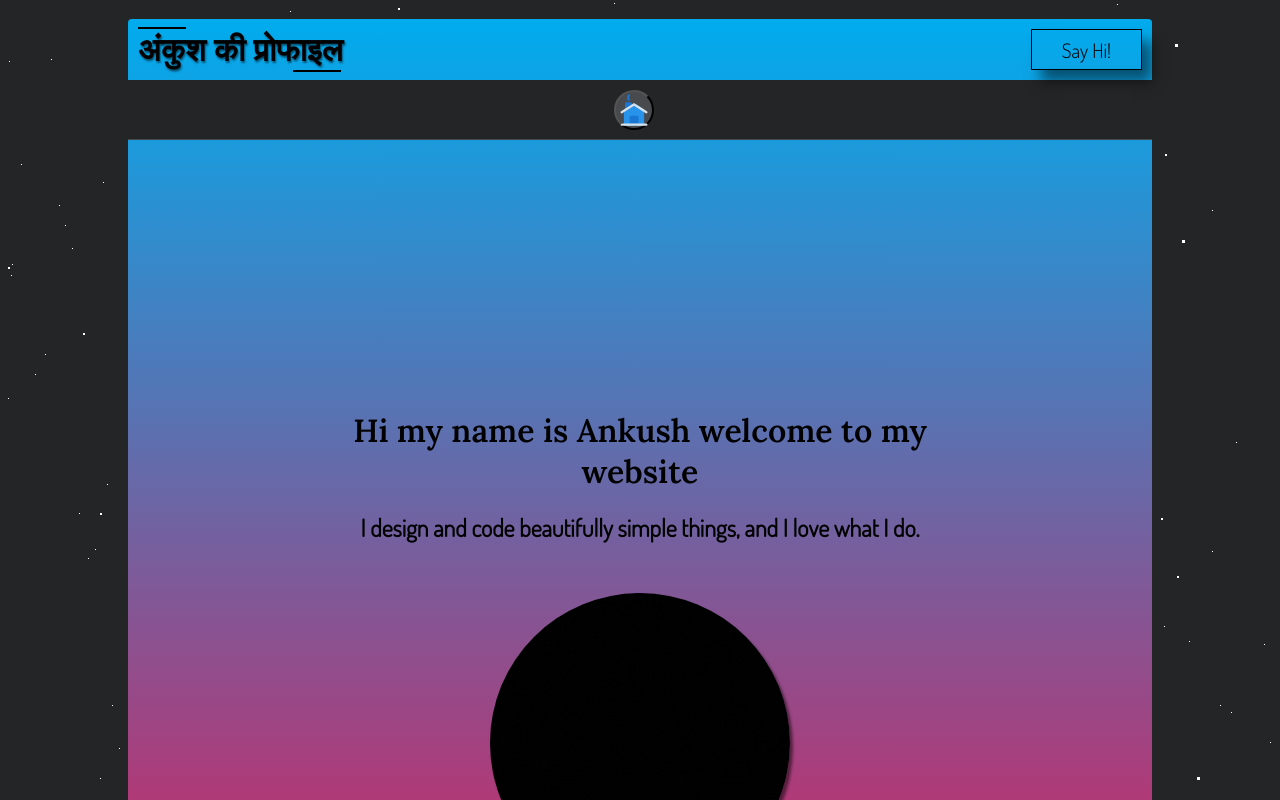
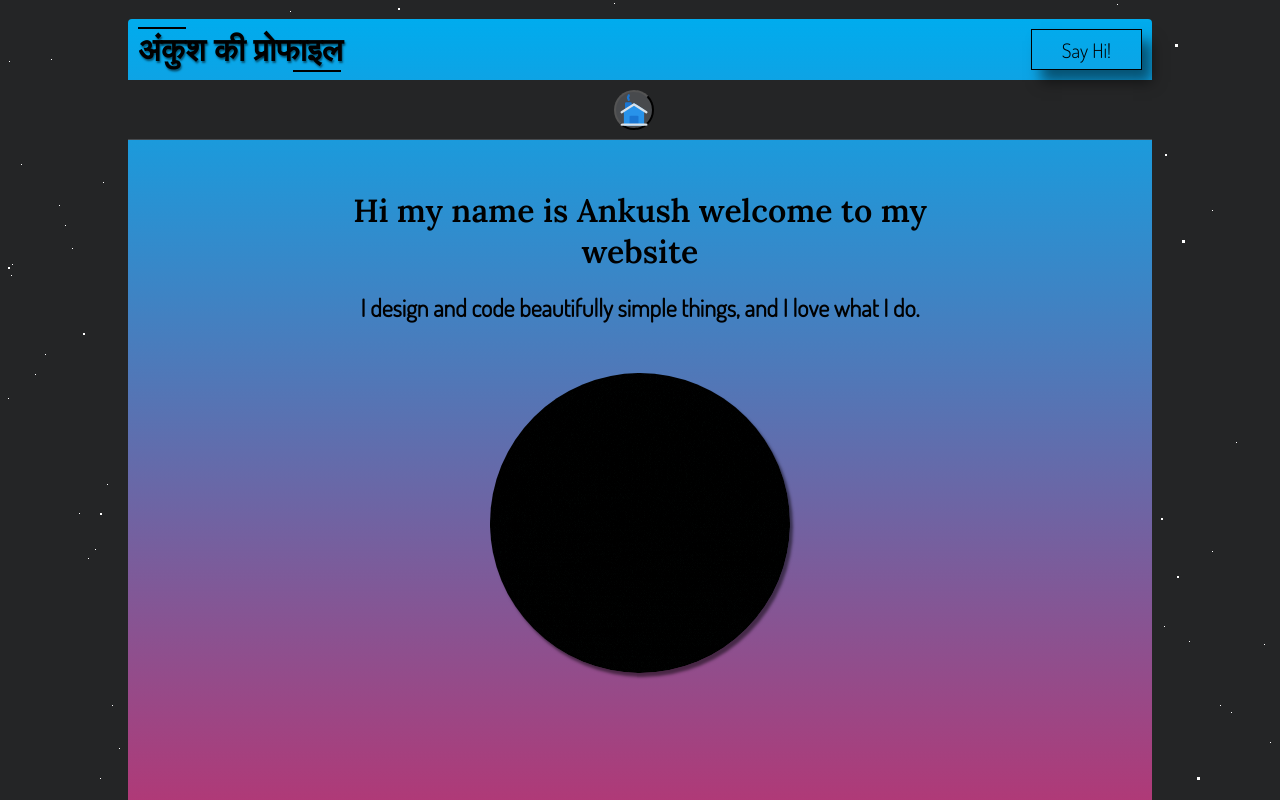
Before and after one commit to ankushk385/ankush-portfolio, a React (Create React App) app: page / in a window 1280 px wide. Shown: the top 800 px of the page. Built offline with nearby package versions, Linux system fonts and the light colour scheme; a web font is replaced by a local one.

Commit message:
menu changs

```diff
--- a/src/components/Home.jsx
+++ b/src/components/Home.jsx
@@ -1,5 +1,5 @@
-import React, { useEffect } from "react";
-// import { useSpring, animated } from "react-spring";
+import React, { useState, useEffect } from "react";
+import { useSpring, animated } from "react-spring";
 import Aos from "aos";
 import "aos/dist/aos.css";
 import "../App.css";
@@ -15,31 +15,30 @@ import { ReactComponent as MenuIcon } from "./images/menuicon.svg";
 
 function Home() {
   // const [toggle, setToggle] = useState(true);
-  // const [isToggle, setIsToggle] = useState(true);
+  const [isToggle, setIsToggle] = useState(true);
 
   // const color = useSpring({
   //   position: isToggle ? "relative" : "relative",
   // });
-  // const height = useSpring({
-  //   height: isToggle ? "7px" : "300px",
-
-  //   // width: isToggle ? "0%" : "100%",
-  //   // display: isToggle ? "flex" : "flex",
-  //   // flexDirection: isToggle ? "row" : "row",
-  //   // justifyContent: isToggle ? "space-between" : "space-between",
-  //   // padding: isToggle ? "0px" : "35px",
-  //   // border: isToggle ? "0px solid black" : "2px solid black",
-  //   // opacity: isToggle ? "0" : "1",
-  //   overflow: isToggle ? "hidden" : "hidden",
-  //   // marginTop: isToggle ? "2px" : " 6px",
-  //   // marginBottom: isToggle ? "100px" : " 15px",
-  //   // background: isToggle
-  //   //   ? "radial-gradient(ellipse at bottom, #1b2735 0%, #090a0f 100%)"
-  //   //   : "radial-gradient(ellipse at bottom, #1b2735 0%, #090a0f 100%)",
-  //   boxShadow: isToggle
-  //     ? "0px 0px 0px rgba(0, 0, 0, 0.5)"
-  //     : "10px 12px 13px rgba(0, 0, 0, 0.5)",
-  // });
+  const height = useSpring({
+    // height: isToggle ? "7px" : "300px",
+    // width: isToggle ? "0%" : "100%",
+    // display: isToggle ? "flex" : "flex",
+    // flexDirection: isToggle ? "row" : "row",
+    // justifyContent: isToggle ? "space-between" : "space-between",
+    // padding: isToggle ? "0px" : "35px",
+    // border: isToggle ? "0px solid black" : "2px solid black",
+    // opacity: isToggle ? "0" : "1",
+    // overflow: isToggle ? "hidden" : "hidden",
+    marginTop: isToggle ? "50px" : " 256px",
+    // marginBottom: isToggle ? "100px" : " 15px",
+    // background: isToggle
+    //   ? "radial-gradient(ellipse at bottom, #1b2735 0%, #090a0f 100%)"
+    //   : "radial-gradient(ellipse at bottom, #1b2735 0%, #090a0f 100%)",
+    // boxShadow: isToggle
+    //   ? "0px 0px 0px rgba(0, 0, 0, 0.5)"
+    //   : "10px 12px 13px rgba(0, 0, 0, 0.5)",
+  });
 
   // const fade = useSpring({
   //   // backgroundImage: isToggle
@@ -69,12 +68,14 @@ function Home() {
             </div>
 
             <Navbar>
-              <NavItem icon={<MenuIcon />}>
+              <NavItem
+                icon={<MenuIcon onClick={() => setIsToggle(!isToggle)} />}
+              >
                 <DropdownMenu />
               </NavItem>
             </Navbar>
 
-            <div className="intro">
+            <animated.div className="intro" style={height}>
               <h1>Hi my name is Ankush welcome to my website</h1>
               <h5>
                 I design and code beautifully simple things, and I love what I
@@ -87,7 +88,7 @@ function Home() {
                 width="300px"
                 alt="...."
               />
-            </div>
+            </animated.div>
           </div>
           <div className="page2">
             <div className="page2Text" data-aos="zoom-in">
--- a/src/components/css/Menu.css
+++ b/src/components/css/Menu.css
@@ -95,4 +95,5 @@ a {
   background: none;
   color: white;
   border: none;
+  cursor: pointer;
 }
--- a/src/index.css
+++ b/src/index.css
@@ -121,7 +121,7 @@
 .intro {
   text-align: center;
   width: 60%;
-  margin: 270px auto;
+  margin: 0px auto;
 }
 .intro h1 {
   font-family: "Lora", serif;
@@ -148,7 +148,7 @@
   width: 80%;
   height: 922px;
   background-image: linear-gradient(0deg, #00acee, #cf2562);
-  /* position: relative; */
+  position: relative;
   z-index: 1;
 }
 .page2Text {
```
Also changed, not shown: 1 other file (tests, documents, lock files or other folders).
